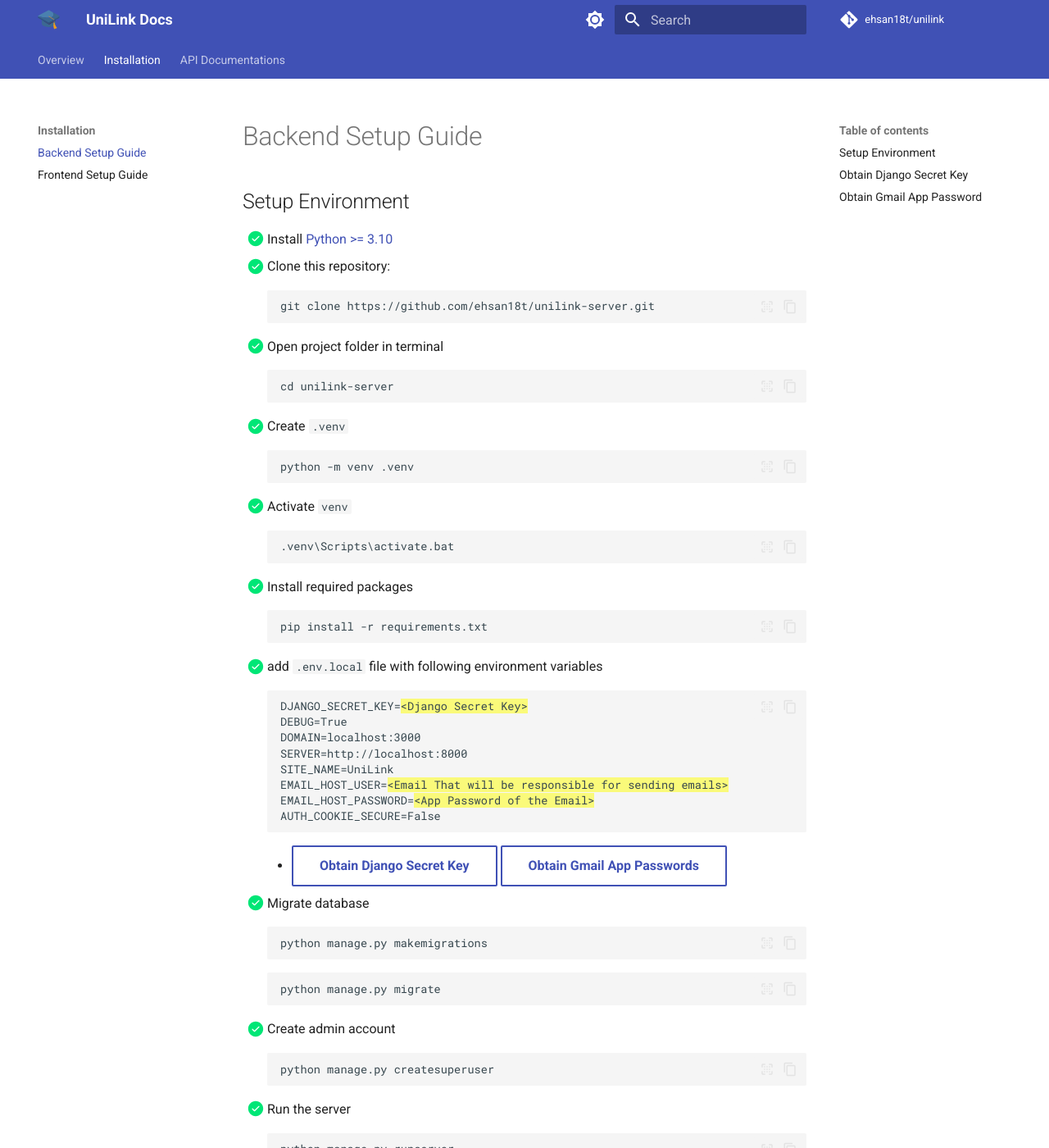
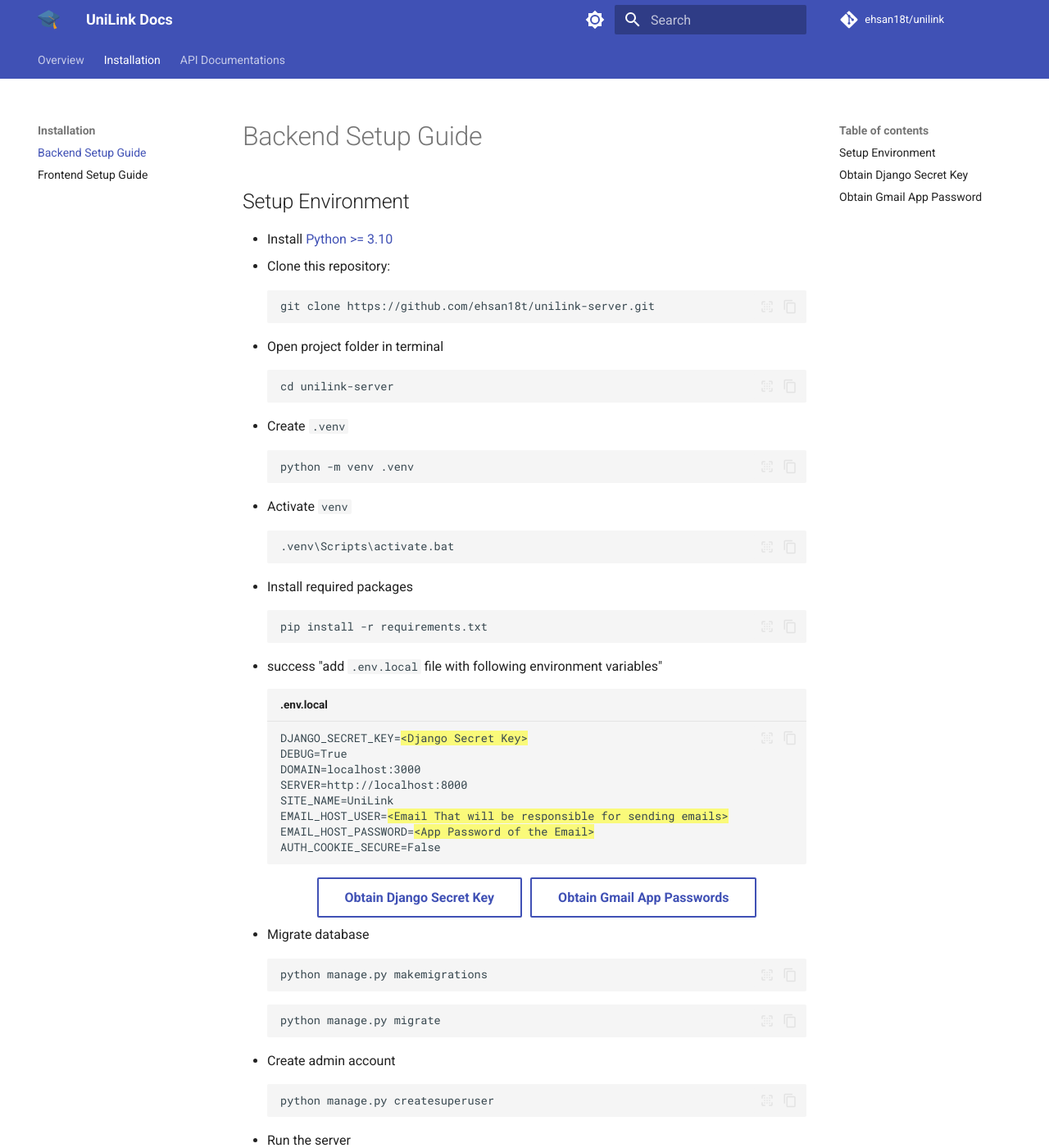
Before and after one commit to ehsan18t/unilink-docs, an MkDocs documentation site: the page built from docs/installation/backend.md, in a window 1280 px wide and 1400 px high. Shown: the whole window at 82% size. Built offline with MkDocs 1.6.1 and Material for MkDocs 9.7.7, drawn with Linux system fonts in a browser that asks for light colours; comment, search, counter and statistics services are not loaded.

Commit message:
updated some styles

````diff
--- a/docs/assets/stylesheets/extra.css
+++ b/docs/assets/stylesheets/extra.css
@@ -4,3 +4,13 @@ justify {
   display: flex;
   justify-content: center;
 }
+
+center {
+  display: flex;
+  justify-content: center;
+  align-items: center;
+}
+
+gap-l {
+  margin-left: 0.5rem;
+}
--- a/docs/installation/backend.md
+++ b/docs/installation/backend.md
@@ -1,53 +1,53 @@
 ## Setup Environment
- - [x] Install [Python >= 3.10](https://www.python.org/downloads/release/python-3100/){:target="_blank"}
- - [x] Clone this repository:
+ - Install [Python >= 3.10](https://www.python.org/downloads/release/python-3100/){:target="_blank"}
+ - Clone this repository:
     ```
     git clone https://github.com/ehsan18t/unilink-server.git
     ```
- - [x] Open project folder in terminal
+ - Open project folder in terminal
     ```
     cd unilink-server
     ```
- - [x] Create `.venv`
+ - Create `.venv`
     ```
     python -m venv .venv
     ```
- - [x] Activate `venv`
+ - Activate `venv`
     ```
     .venv\Scripts\activate.bat
     ```
- - [x] Install required packages
+ - Install required packages
     ```
     pip install -r requirements.txt
     ```
- - [x] add `.env.local` file with following environment variables
-    ```
-    DJANGO_SECRET_KEY={==<Django Secret Key>==}
-    DEBUG=True
-    DOMAIN=localhost:3000
-    SERVER=http://localhost:8000
-    SITE_NAME=UniLink
-    EMAIL_HOST_USER={==<Email That will be responsible for sending emails>==}
-    EMAIL_HOST_PASSWORD={==<App Password of the Email>==}
-    AUTH_COOKIE_SECURE=False
-    ```
-    - [Obtain Django Secret Key](#obtain-django-secret-key){ .md-button } [Obtain Gmail App Passwords](#obtain-gmail-app-password){ .md-button }
- - [x] Migrate database
+ - success "add `.env.local` file with following environment variables"
+   ```.env title=".env.local"
+   DJANGO_SECRET_KEY={==<Django Secret Key>==}
+   DEBUG=True
+   DOMAIN=localhost:3000
+   SERVER=http://localhost:8000
+   SITE_NAME=UniLink
+   EMAIL_HOST_USER={==<Email That will be responsible for sending emails>==}
+   EMAIL_HOST_PASSWORD={==<App Password of the Email>==}
+   AUTH_COOKIE_SECURE=False
+   ```
+      <center> [Obtain Django Secret Key](#obtain-django-secret-key){ .md-button } <gap-l> [Obtain Gmail App Passwords](#obtain-gmail-app-password){ .md-button } </gap-l> </center>
+ - Migrate database
     ```
     python manage.py makemigrations
     ```
     ```
     python manage.py migrate
     ```
- - [x] Create admin account
+ - Create admin account
     ```
     python manage.py createsuperuser
     ```
- - [x] Run the server
+ - Run the server
     ```
     python manage.py runserver
     ```
- - [x] Now you should be able to see the server at [http://localhost:8000](http://localhost:8000)
+ - Now you should be able to see the server at [http://localhost:8000](http://localhost:8000)
 
 <br>
 
````
